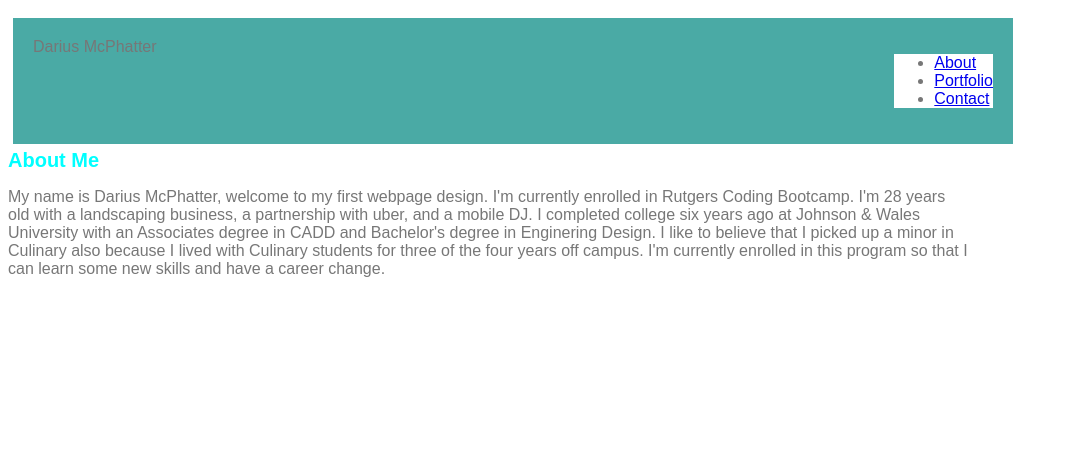
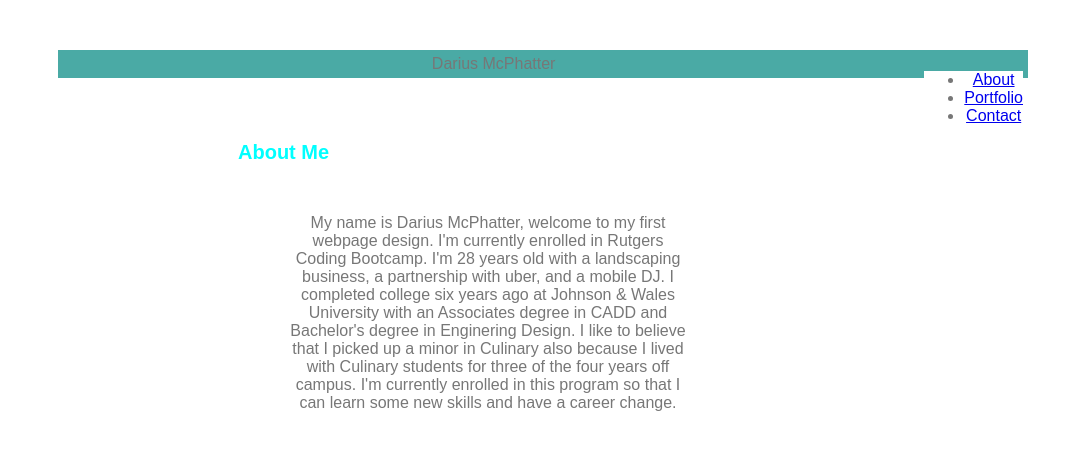
Before and after one commit to kwame16/Basic-Portfolio, a plain HTML site: page index.html in a window 1280 px wide. Shown: the whole page, without its empty margins (0-1083 px from the left). Drawn offline with Linux system fonts and the light colour scheme.

Commit message:
working on borders with <h1> and <p>

```diff
--- a/assets/css/style.css
+++ b/assets/css/style.css
@@ -3,19 +3,22 @@ body {
     color: #777777;
     background: #ffffff;
     border-color: #dddddd;
-    border: 10px;
+    /* border: 30px; */
     width: 960px;
+    text-align: center;
 
 }
 
 header {
     background:#4aaaa5;
-    padding: 20px;
-    margin: 5px;
+    border-color: #cccccc;
+    padding: 5px;
+    margin: 50px 20px 0px 50px;
     width: 960px;
-    float: left;
+    float: center;
     float:inline;
     position: relative;
+    text-align: center;
 }
 
 .list {
@@ -25,11 +28,34 @@ header {
     float: inline;
     position: relative;
 }
+
 .list-1 {
-    right: 40px;
+    /* right: 40px; */
 }
+
+/* .clearfix::after {
+    content: "";
+    display: block;
+    clear: both;
+} */
 
 h1 {
     color: aqua;
     font-size: 20px;
+    text-align: left;
 }
+
+div {
+    align-content: center;
+    margin: 50px 230px 100px 230px;
+
+}
+
+p {
+    border: #178f31;
+    border: 40px 20px 20px 20px;
+    border-width: 10px;
+    padding: 20px;
+    margin: 30px;
+
+}
--- a/index.html
+++ b/index.html
@@ -15,8 +15,8 @@
     </ul> -->
 
 <body>
-    <div class="container">
-        <section id="aboutnav">
+    <!-- <div class="container"> -->
+        <!-- <section id="aboutnav"> -->
             <header>Darius McPhatter
                     <ul class="list">
                             <li class="list-1"> <a href="index.html">About</a> </li>
@@ -27,14 +27,16 @@
             </header>
 
         </section>
-    </div>
+    <!-- </div> -->
 
-    <h1>About Me</h1>
+    <div>
+        <h1>About Me</h1>
     <p>My name is Darius McPhatter, welcome to my first webpage design. I'm currently enrolled in Rutgers Coding Bootcamp.
     I'm 28 years old with a landscaping business, a partnership with uber, and a mobile DJ.
     I completed college six years ago at Johnson & Wales University with an Associates degree in CADD and Bachelor's degree in Enginering Design.
     I like to believe that I picked up a minor in Culinary also because I lived with Culinary students for three of the four years off campus.
     I'm currently enrolled in this program so that I can learn some new skills and have a career change.</p>
+    </div>
 
 </body>
 </html>
```
